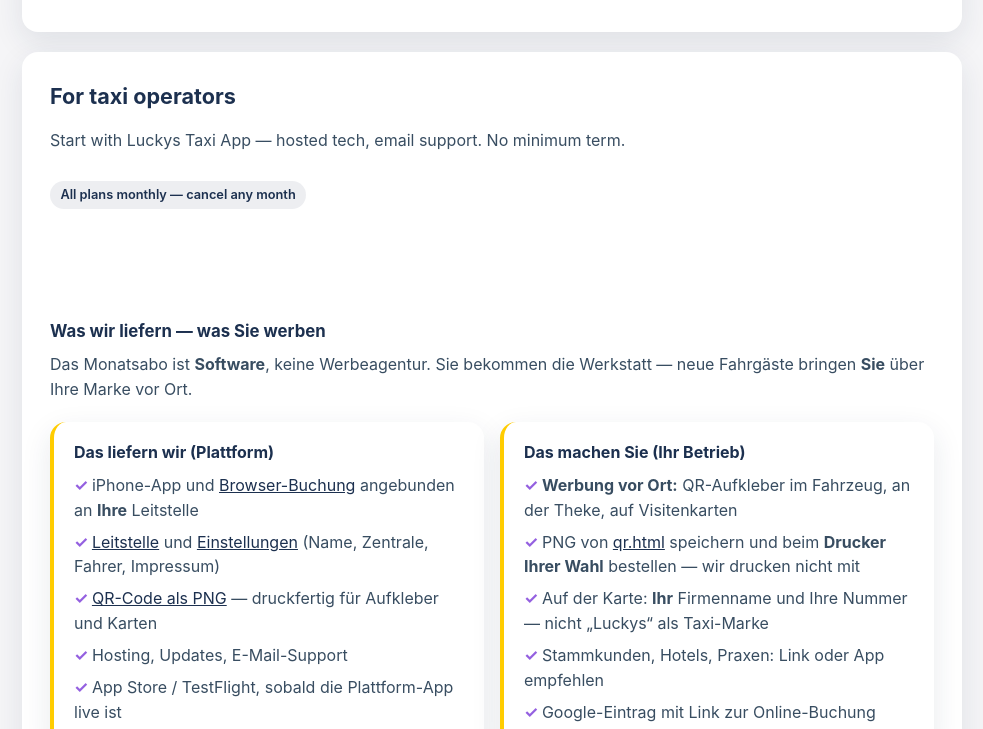
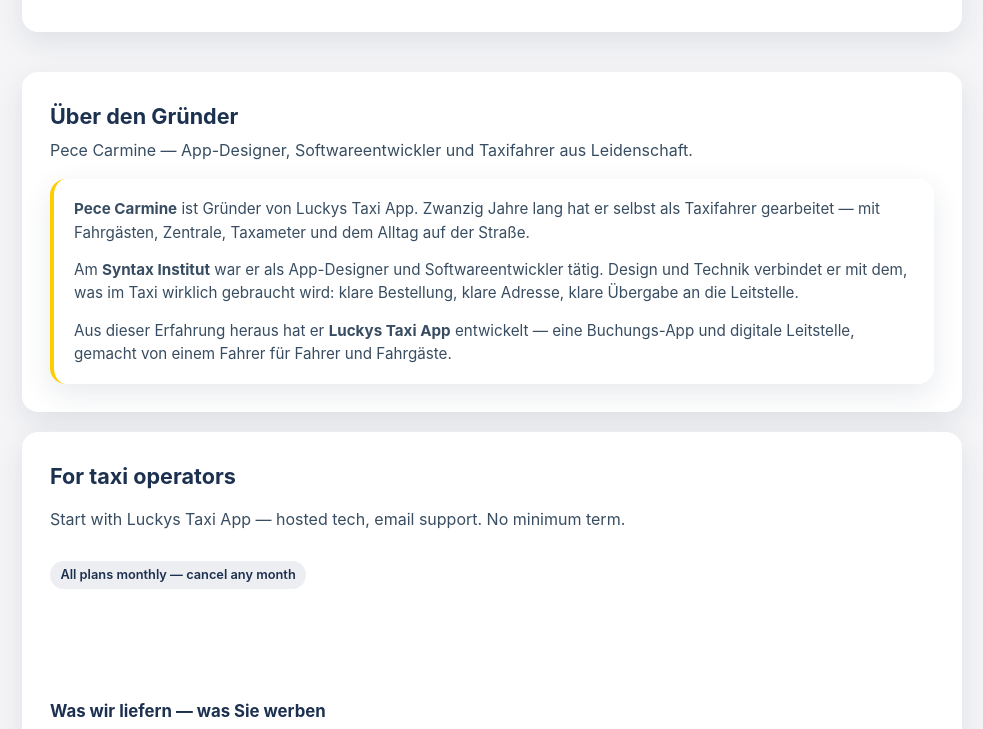
Before and after one commit to Lucky18pc/Taxi-APP, a plain HTML site: page web/index.html in a window 1280 px wide. Shown: the part 4029-4758 px from the top of the page, without its empty margins (148-1131 px from the left). Drawn offline with Linux system fonts and the light colour scheme; no server answers.

Commit message:
Gründer-Biografie von Pece Carmine auf die HTML-Startseite setzen.
Damit Fahrgäste und Taxi-Betriebe auf luckystaxiapp.de sehen, wer Luckys Taxi App entwickelt hat.

```diff
--- a/web/index.html
+++ b/web/index.html
@@ -218,6 +218,24 @@
       </ul>
     </section>
 
+    <section id="gruender" class="sales-pitch founder-bio">
+      <h2>Über den Gründer</h2>
+      <p class="lead">Pece Carmine — App-Designer, Softwareentwickler und Taxifahrer aus Leidenschaft.</p>
+      <article class="sales-card founder-card">
+        <p>
+          <strong>Pece Carmine</strong> ist Gründer von Luckys Taxi App.
+          Zwanzig Jahre lang hat er selbst als Taxifahrer gearbeitet — mit Fahrgästen, Zentrale, Taxameter und dem Alltag auf der Straße.
+        </p>
+        <p>
+          Am <strong>Syntax Institut</strong> war er als App-Designer und Softwareentwickler tätig.
+          Design und Technik verbindet er mit dem, was im Taxi wirklich gebraucht wird: klare Bestellung, klare Adresse, klare Übergabe an die Leitstelle.
+        </p>
+        <p>
+          Aus dieser Erfahrung heraus hat er <strong>Luckys Taxi App</strong> entwickelt — eine Buchungs-App und digitale Leitstelle, gemacht von einem Fahrer für Fahrer und Fahrgäste.
+        </p>
+      </article>
+    </section>
+
     <section id="operators">
       <h2 data-i18n="sec.ops">Für Taxi-Unternehmer</h2>
       <p class="lead" data-i18n="sec.opsLead">Starten Sie mit Luckys Taxi App — Technik auf Render, Support per E-Mail. Keine Mindestlaufzeit.</p>
@@ -319,6 +337,7 @@
       <a href="index.html" data-i18n="nav.start">Start</a>
       <a href="#operators" data-i18n="nav.operators">Für Unternehmer</a>
       <a href="#warum-luckys" data-i18n="nav.why">Warum Luckys?</a>
+      <a href="#gruender">Über den Gründer</a>
       <a href="#zentrale-vs-app" data-i18n="nav.vs">Zentrale vs. App</a>
       <a href="dispatch.html" data-i18n="nav.dispatch">Zentrale</a>
       <a href="settings.html" data-i18n="nav.settings">Einstellungen</a>
--- a/web/styles.css
+++ b/web/styles.css
@@ -254,6 +254,10 @@
   border-radius: 0 var(--radius) var(--radius) 0;
   font-size: 1rem;
   color: var(--primary);
+}
+
+.founder-card p + p {
+  margin-top: 0.85rem;
 }
 
 .plans {
```
